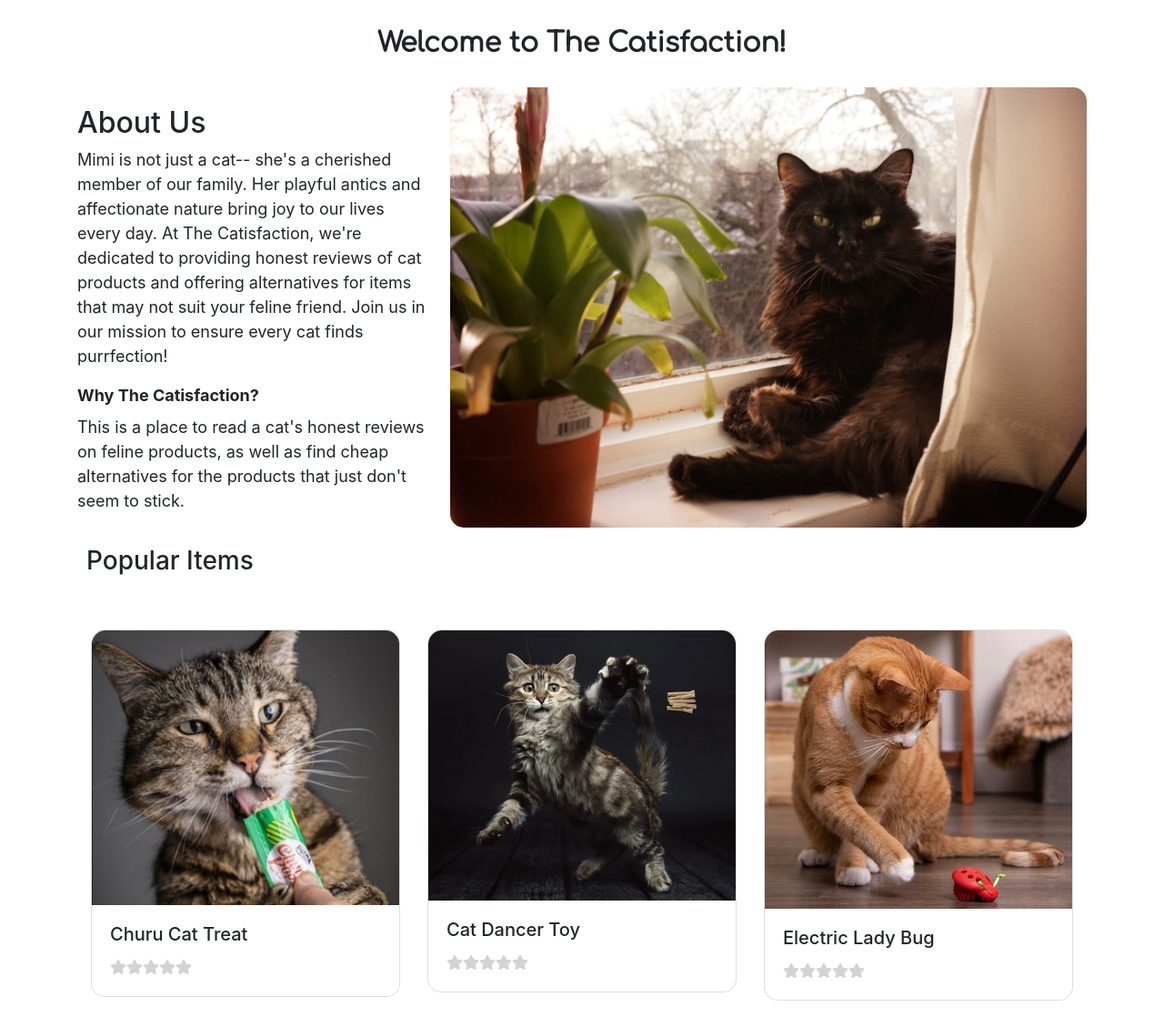
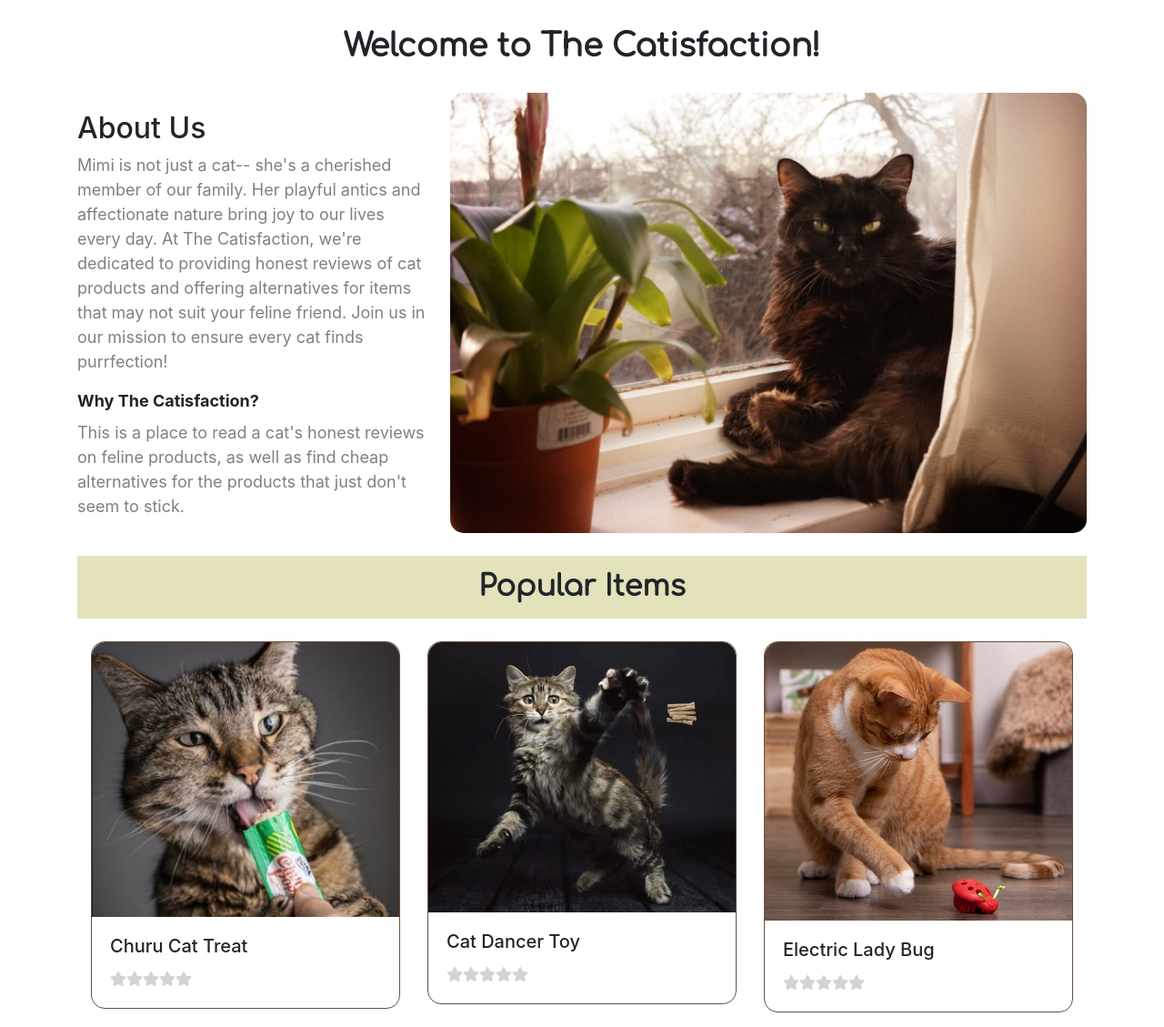
Before and after one commit to k-y-l-e-i-g-h/UI-Midterm, a Flask app: page / in a window 1280 px wide. Shown: the part 71-1200 px from the top of the page at 91% size. Before the commit the page ends 1171 px from the top, so only its background shows below. Run offline with Flask 3, Linux system fonts and the light colour scheme; some libraries are stand-ins or nearby versions.

Commit message:
finished styling home page

```diff
--- a/Hw7_kas2330/static/home.js
+++ b/Hw7_kas2330/static/home.js
@@ -33,7 +33,7 @@ $(document).ready(function() {
     var popularItemsContainer = $('#popular-items');
     $.each(popularItems, function(index, item) {
         var itemHtml = '<div class="col-md-4 mb-3">';
-        itemHtml += '<div class="card item" style="cursor: pointer;">';
+        itemHtml += '<div class="card pop-item" style="cursor: pointer;">';
         itemHtml += '<img src="' + item.image + '" class="card-img-top" alt="' + item.title + '" data-item-id="' + item.id + '">';
         itemHtml += '<div class="card-body">';
         itemHtml += '<h5 class="card-title">' + item.title + '</h5>';
--- a/Hw7_kas2330/static/main.css
+++ b/Hw7_kas2330/static/main.css
@@ -45,8 +45,11 @@
     font-family: 'Comfortaa', cursive;
     text-align: center;
     font-weight: bolder;
-    font-size: 30px;
+    font-size: 35px;
     margin: 30px;
+}
+.gray-text {
+    color: gray;
 }
 .conceptual-group {
     display: flex;
@@ -62,6 +65,7 @@
     font-size: 18px; /* Adjust font size of the description */
     flex: 1;
     padding-right: 20px;
+    font-family: inherit;
 }
 #why {
     font-weight: bold;
@@ -69,14 +73,29 @@
 }
 #popular-title {
     padding-left: 10px;
-    padding-top: 20px;
+    font-size: 2rem;
+    font-family: 'Comfortaa';
+    text-align: center;
+    font-weight: bold;
+    background-color: #a09a174a;
+    width: 100%;
+    margin-bottom: 0px;
+    margin-top: 25px;
+    padding-top: 15px;
+    padding-bottom: 15px;
+    border-right-width: 10px;
+    padding-right: 10px;
 }
 .card-img-top {
     border-top-left-radius: 15px;
     border-top-right-radius: 15px;
 }
-.item {
+#popular-items {
+    margin-top: 25px;
+}
+.pop-item {
     border-radius: 15px;
+    border: 1px solid #6a4e3b;
 }
 .stars::before {
     /* content: '★★★★★';  */
--- a/Hw7_kas2330/templates/home.html
+++ b/Hw7_kas2330/templates/home.html
@@ -7,9 +7,9 @@
 <div class="conceptual-group">
     <div class="description">
         <h2>About Us</h2>
-        <p>Mimi is not just a cat-- she's a cherished member of our family. Her playful antics and affectionate nature bring joy to our lives every day. At The Catisfaction, we're dedicated to providing honest reviews of cat products and offering alternatives for items that may not suit your feline friend. Join us in our mission to ensure every cat finds purrfection!</p>
+        <p class="gray-text">Mimi is not just a cat-- she's a cherished member of our family. Her playful antics and affectionate nature bring joy to our lives every day. At The Catisfaction, we're dedicated to providing honest reviews of cat products and offering alternatives for items that may not suit your feline friend. Join us in our mission to ensure every cat finds purrfection!</p>
         <p id="why">Why The Catisfaction?</p>
-        <p>This is a place to read a cat's honest reviews on feline products, as well as find cheap alternatives for the products that just don't seem to stick.</p>
+        <p class="gray-text">This is a place to read a cat's honest reviews on feline products, as well as find cheap alternatives for the products that just don't seem to stick.</p>
     </div>
     <img src="{{ url_for('static', filename='mimi_photo.jpg') }}" alt="Mimi" class="mimi-photo">
 </div>
```
